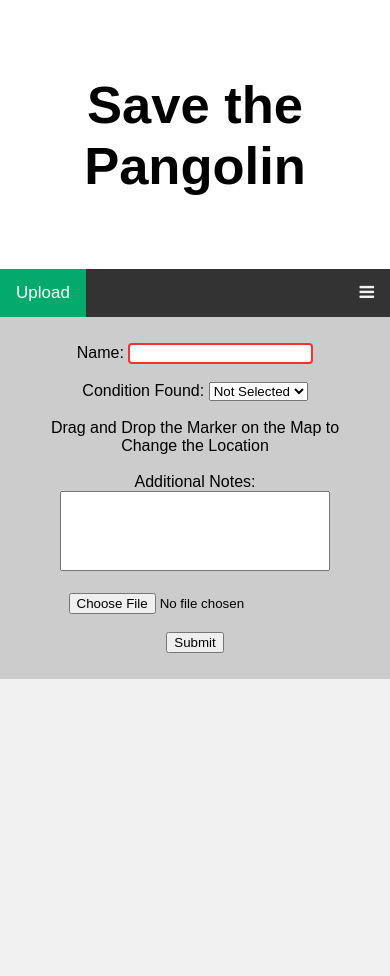
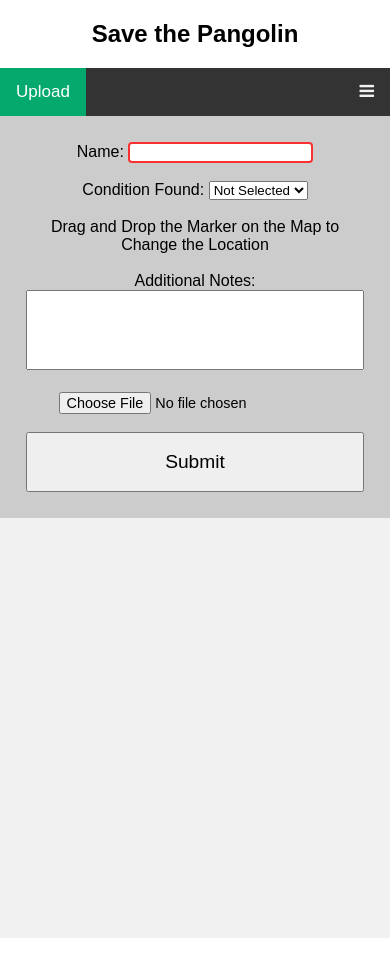
Before and after one commit to jake-ward2639/webdev22, a plain HTML site: page UI/index.html in a window 390 px wide. After the commit the page ends 938 px from the top, so only its background shows below. Drawn offline with nearby package versions, Linux system fonts and the light colour scheme; no server answers.

Commit message:
mobile view css updates

```diff
--- a/UI/STP.css
+++ b/UI/STP.css
@@ -102,6 +102,26 @@ img{
   .column.side {
     display: none;
   }
+
+  .header {
+    font-size: initial;
+    padding: 0%;
+  }
+
+  #notes {
+    margin-left: 0%;
+    margin-right: 0%;
+  }
+
+  #imageToSubmit {
+    font-size: 0.9em;
+  }
+
+  #submitSighting {
+    height: 60px;
+    width: 100%;
+    font-size: larger;
+  }
 }
 
 h2:hover {
```
